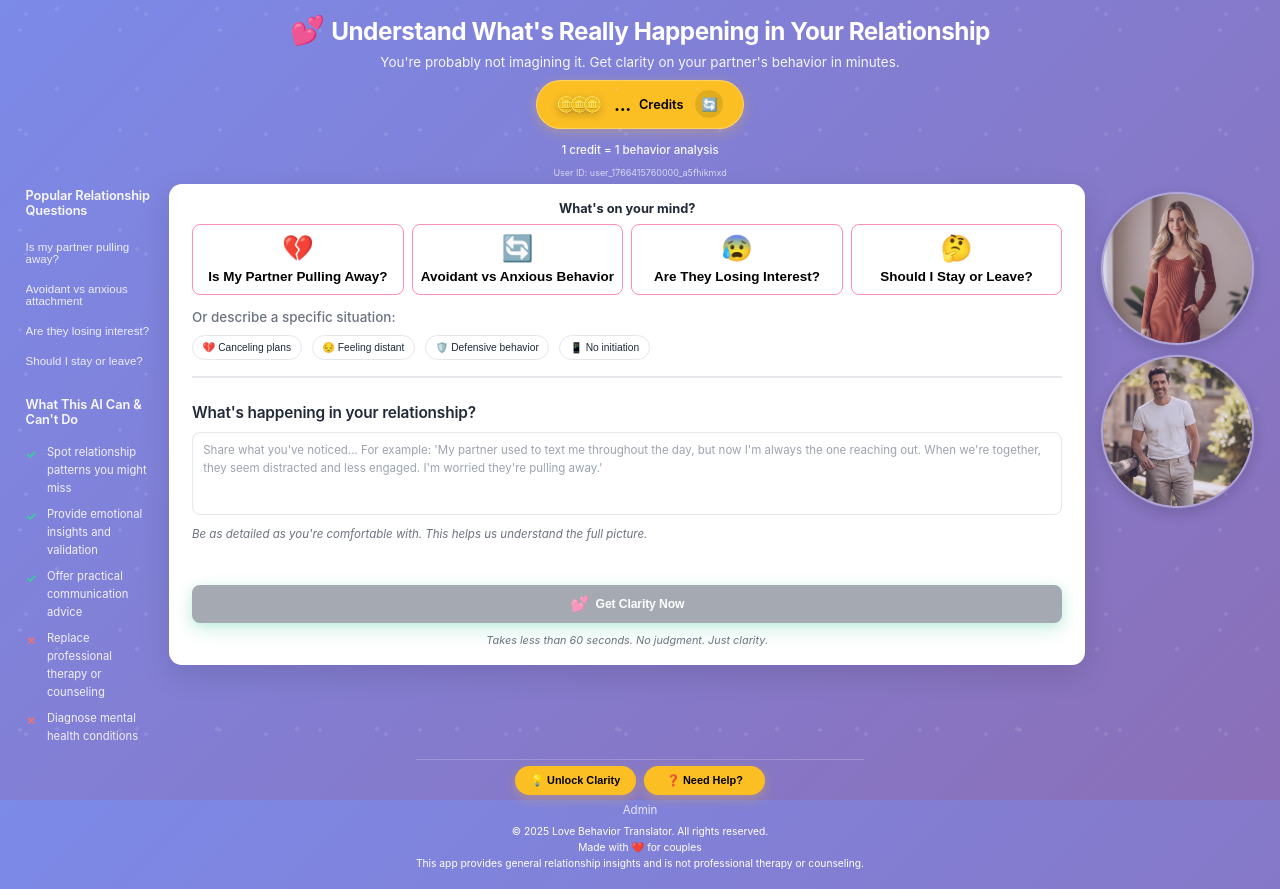
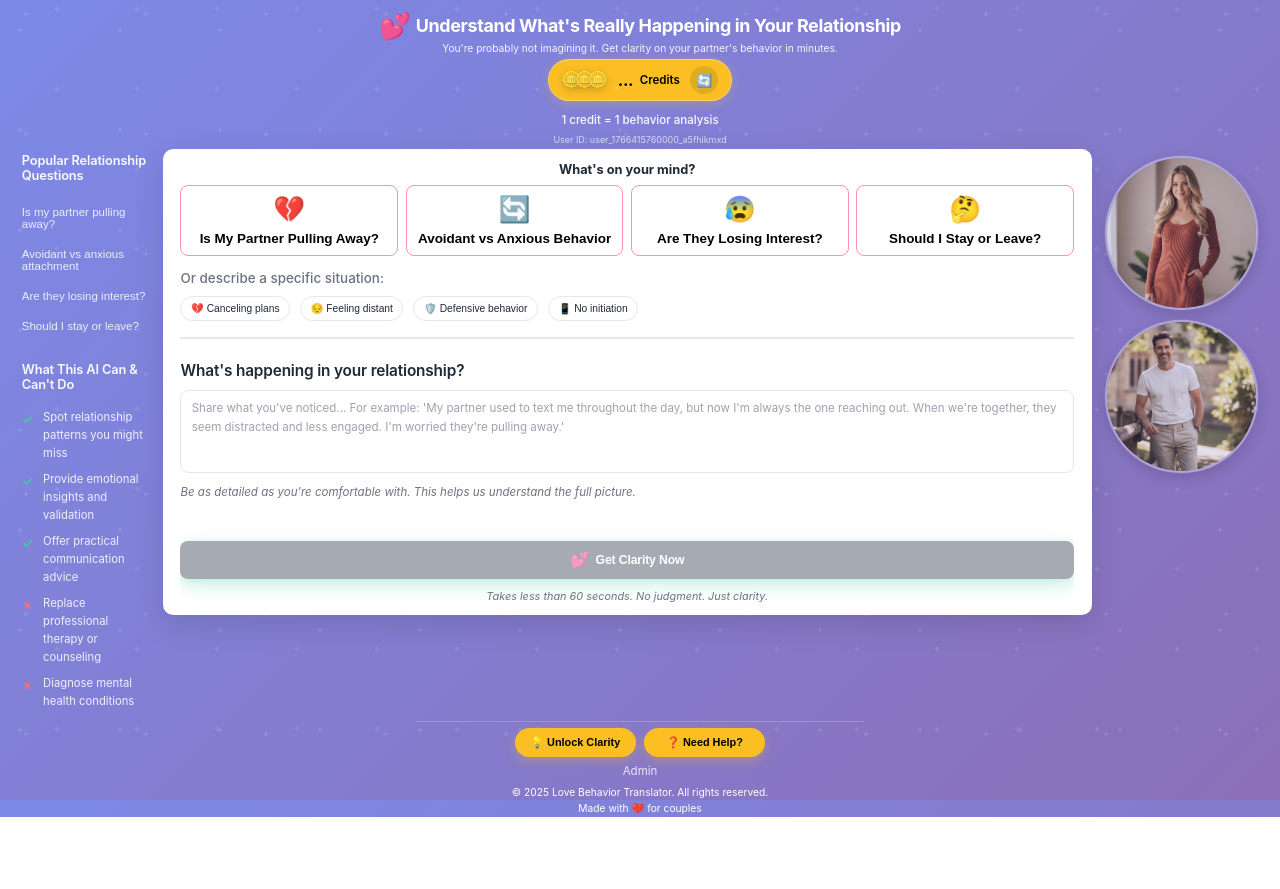
Before and after one commit to maxkantor/love-behavior-translator, a React (Vite) app in the folder frontend/: page / in a window 1280 px wide. After the commit the page ends 817 px from the top, so only its background shows below. Built offline with nearby package versions, Linux system fonts and the light colour scheme; no server answers.

Commit message:
Optimize entire page to fit at 100% zoom - reduce all spacing, use vh units, add max-heights

```diff
--- a/frontend/src/ui/styles.css
+++ b/frontend/src/ui/styles.css
@@ -100,53 +100,54 @@ body {
 /* Header */
 .app-header {
   text-align: center;
-  padding: clamp(0.5rem, 1vw, 0.625rem) clamp(1rem, 2vw, 1.25rem) clamp(0.4rem, 0.8vw, 0.5rem);
+  padding: clamp(0.3rem, 0.6vw, 0.5rem) clamp(0.75rem, 1.5vw, 1.25rem) clamp(0.25rem, 0.5vw, 0.4rem);
   color: white;
   flex-shrink: 0;
+  max-height: 20vh;
 }
 
 .header-content h1 {
-  font-size: clamp(1.2rem, 3vw, 1.9rem);
+  font-size: clamp(1rem, 2.5vw, 1.6rem);
   font-weight: 700;
-  margin-bottom: clamp(0.25rem, 0.5vw, 0.375rem);
+  margin-bottom: clamp(0.15rem, 0.3vw, 0.25rem);
   display: flex;
   align-items: center;
   justify-content: center;
-  gap: clamp(0.4rem, 0.8vw, 0.5rem);
-  line-height: 1.2;
+  gap: clamp(0.3rem, 0.6vw, 0.4rem);
+  line-height: 1.1;
   letter-spacing: -0.02em;
 }
 
 .heart-icon {
-  font-size: 2.2rem;
+  font-size: clamp(1.5rem, 2vw, 2rem);
 }
 
 .tagline {
-  font-size: clamp(0.9rem, 1.05vw, 1.05rem);
+  font-size: clamp(0.75rem, 0.9vw, 0.95rem);
   opacity: 0.92;
-  margin-bottom: clamp(0.5rem, 0.625vw, 0.625rem);
+  margin-bottom: clamp(0.3rem, 0.4vw, 0.4rem);
   font-weight: 400;
-  line-height: 1.4;
+  line-height: 1.3;
 }
 
 .credits-header {
   display: flex;
   flex-direction: column;
   align-items: center;
-  gap: 6px;
-  margin-top: 6px;
+  gap: clamp(0.25rem, 0.4vw, 0.375rem);
+  margin-top: clamp(0.25rem, 0.4vw, 0.375rem);
 }
 
 .credits-display-pill {
   background: var(--yellow);
   border: clamp(1px, 0.125vw, 2px) solid rgba(255, 255, 255, 0.3);
-  padding: clamp(0.6rem, 0.75vw, 0.75rem) clamp(1.25rem, 1.5vw, 1.5rem);
-  border-radius: clamp(2rem, 3.125vw, 3.125rem);
+  padding: clamp(0.4rem, 0.5vw, 0.6rem) clamp(0.9rem, 1.2vw, 1.25rem);
+  border-radius: clamp(1.5rem, 2.5vw, 2.5rem);
   display: flex;
   align-items: center;
-  gap: clamp(0.5rem, 0.625vw, 0.625rem);
-  box-shadow: 0 clamp(0.2rem, 0.25vw, 0.25rem) clamp(0.875rem, 1vw, 1rem) rgba(251, 191, 36, 0.3);
-  min-width: clamp(140px, 11.25vw, 180px);
+  gap: clamp(0.35rem, 0.5vw, 0.5rem);
+  box-shadow: 0 clamp(0.15rem, 0.2vw, 0.2rem) clamp(0.6rem, 0.8vw, 0.8rem) rgba(251, 191, 36, 0.3);
+  min-width: clamp(120px, 10vw, 160px);
   justify-content: center;
 }
 
@@ -169,14 +170,14 @@ body {
 }
 
 .credits-number {
-  font-size: 1.4rem;
+  font-size: clamp(1.1rem, 1.3vw, 1.3rem);
   font-weight: 700;
   color: #000;
   letter-spacing: -0.02em;
 }
 
 .credits-label {
-  font-size: 1rem;
+  font-size: clamp(0.8rem, 0.9vw, 0.9rem);
   font-weight: 600;
   color: #000;
 }
@@ -371,24 +372,54 @@ body {
   }
 
   /* Main content fixes for MacBook Air - optimized for higher zoom */
+  .app-header {
+    padding: clamp(0.25rem, 0.5vw, 0.4rem) clamp(0.6rem, 1.2vw, 1rem) clamp(0.2rem, 0.4vw, 0.3rem) !important;
+    max-height: 18vh !important;
+  }
+
+  .header-content h1 {
+    font-size: clamp(0.9rem, 2vw, 1.4rem) !important;
+    margin-bottom: clamp(0.1rem, 0.2vw, 0.2rem) !important;
+    line-height: 1.1 !important;
+  }
+
+  .tagline {
+    font-size: clamp(0.7rem, 0.8vw, 0.85rem) !important;
+    margin-bottom: clamp(0.2rem, 0.3vw, 0.3rem) !important;
+  }
+
+  .credits-header {
+    gap: clamp(0.2rem, 0.3vw, 0.3rem) !important;
+    margin-top: clamp(0.2rem, 0.3vw, 0.3rem) !important;
+  }
+
+  .credits-display-pill {
+    padding: clamp(0.35rem, 0.45vw, 0.5rem) clamp(0.75rem, 1vw, 1rem) !important;
+  }
+
   .app-main-wrapper {
     grid-template-columns: clamp(100px, 10vw, 200px) 1fr clamp(120px, 12vw, 200px) !important;
-    gap: clamp(0.5rem, 1.2vw, 1.5rem) !important;
-    padding: 0 clamp(0.5rem, 1.5vw, 2.5rem) !important;
+    gap: clamp(0.4rem, 1vw, 1.2rem) !important;
+    padding: 0 clamp(0.4rem, 1.2vw, 2rem) !important;
+    max-height: 70vh !important;
   }
 
   .app-main {
-    overflow: visible !important;
+    overflow-y: auto !important;
+    overflow-x: hidden !important;
     height: auto !important;
     min-height: fit-content !important;
-    padding: clamp(1rem, 1.3vw, 2rem) clamp(1rem, 1.8vw, 2.5rem) !important;
+    max-height: 60vh !important;
+    padding: clamp(0.6rem, 1vw, 1.5rem) clamp(0.6rem, 1.4vw, 2rem) !important;
   }
 
   .main-content-center {
-    overflow: visible !important;
+    overflow-y: auto !important;
+    overflow-x: hidden !important;
     height: auto !important;
     min-height: auto !important;
-    gap: clamp(0.625rem, 0.9vw, 1rem) !important;
+    max-height: 55vh !important;
+    gap: clamp(0.4rem, 0.7vw, 0.7rem) !important;
   }
 
   .entry-points-section {
@@ -497,7 +528,7 @@ body {
   /* Footer fixes for MacBook Air - ensure buttons are visible at 100% zoom */
   .app-footer {
     overflow: visible !important;
-    padding: clamp(0.5rem, 0.8vw, 0.75rem) clamp(0.75rem, 1.2vw, 1.25rem) clamp(0.5rem, 0.7vw, 0.625rem) !important;
+    padding: clamp(0.3rem, 0.5vw, 0.5rem) clamp(0.6rem, 1vw, 1rem) clamp(0.3rem, 0.5vw, 0.4rem) !important;
     position: relative !important;
     z-index: 10 !important;
     margin-top: auto !important;
@@ -506,6 +537,7 @@ body {
     visibility: visible !important;
     opacity: 1 !important;
     min-height: auto !important;
+    max-height: 12vh !important;
   }
 
   .footer-bottom {
@@ -622,8 +654,8 @@ body {
 /* Main white card */
 .app-main {
   background: var(--white);
-  border-radius: clamp(0.75rem, 1vw, 1.25rem);
-  padding: clamp(1rem, 1.5vw, 2rem) clamp(1rem, 2vw, 2.5rem);
+  border-radius: clamp(0.6rem, 0.8vw, 1rem);
+  padding: clamp(0.75rem, 1.2vw, 1.5rem) clamp(0.75rem, 1.5vw, 2rem);
   box-shadow: var(--shadow);
   position: relative;
   overflow: visible;
@@ -634,6 +666,7 @@ body {
   z-index: 3;
   height: auto;
   min-height: fit-content;
+  max-height: 65vh;
   display: flex;
   flex-direction: column;
 }
@@ -641,12 +674,14 @@ body {
 .main-content-center {
   display: flex;
   flex-direction: column;
-  gap: clamp(0.75rem, 1vw, 1rem);
+  gap: clamp(0.5rem, 0.75vw, 0.75rem);
   width: 100%;
   min-width: 0;
   height: auto;
-  overflow: visible;
+  overflow-y: auto;
+  overflow-x: hidden;
   flex: 1;
+  max-height: 60vh;
 }
 
 .main-sidebar {
@@ -1314,7 +1349,7 @@ body {
 
 /* Footer */
 .app-footer {
-  padding: clamp(0.75rem, 1vw, 0.75rem) clamp(1rem, 1.5vw, 1.25rem) clamp(0.625rem, 0.875vw, 0.625rem);
+  padding: clamp(0.4rem, 0.6vw, 0.6rem) clamp(0.75rem, 1.2vw, 1rem) clamp(0.4rem, 0.6vw, 0.5rem);
   color: white;
   max-width: 1200px;
   margin: 0 auto;
@@ -1327,6 +1362,7 @@ body {
   visibility: visible;
   opacity: 1;
   min-height: fit-content;
+  max-height: 15vh;
 }
 
 .footer-content {
```
